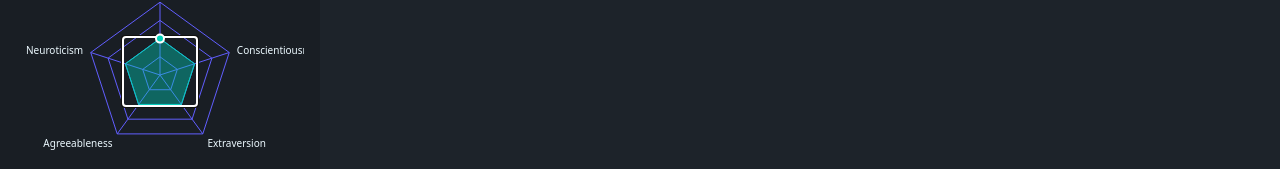
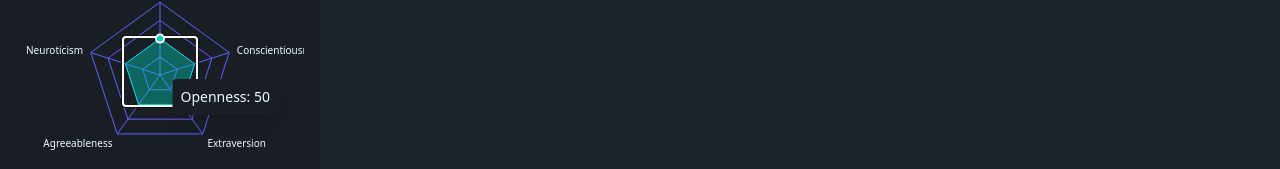
Before and after one commit to TerjeBallestad/lifelines-prototypes, a React (Vite) app: page / in a window 1280 px wide. Both pictures are taken after a click on the element 160 px from the left and 594 px from the top of the page. Shown: the part 519-688 px from the top of the page. Built offline with nearby package versions, Linux system fonts and the light colour scheme.

Commit message:
radar tooltip

```diff
--- a/src/components/CapacitiesRadar.tsx
+++ b/src/components/CapacitiesRadar.tsx
@@ -6,6 +6,8 @@ import {
   PolarRadiusAxis,
   Radar,
   ResponsiveContainer,
+  Tooltip,
+  type TooltipContentProps,
 } from 'recharts';
 import type { Capacities } from '../entities/types';
 
@@ -26,8 +28,22 @@ export const CapacitiesRadar = observer(function CapacitiesRadar({
     { trait: 'Regulation', value: capacities.emotionalRegulation },
   ];
 
+  const CustomTooltip = ({ payload }: TooltipContentProps<number, string>) => {
+    if (payload && payload.length) {
+      const data = payload[0].payload;
+      return (
+        <div className="bg-base-200 p-2 rounded shadow-lg text-sm">
+          <p>
+            {data.trait}: {data.value}
+          </p>
+        </div>
+      );
+    }
+    return null;
+  };
+
   return (
-    <div className="w-full h-48 text-accent">
+    <div className="w-full h-48 ">
       <ResponsiveContainer width="100%" height="100%">
         <RadarChart data={data}>
           <PolarGrid stroke="var(--color-primary)" />
@@ -47,6 +63,7 @@ export const CapacitiesRadar = observer(function CapacitiesRadar({
             fill="var(--color-accent)"
             fillOpacity={0.4}
           />
+          <Tooltip content={CustomTooltip} />
         </RadarChart>
       </ResponsiveContainer>
     </div>
--- a/src/components/PersonalityRadar.tsx
+++ b/src/components/PersonalityRadar.tsx
@@ -6,6 +6,8 @@ import {
   PolarRadiusAxis,
   Radar,
   ResponsiveContainer,
+  Tooltip,
+  type TooltipContentProps,
 } from 'recharts';
 import type { Personality } from '../entities/types';
 
@@ -24,6 +26,20 @@ export const PersonalityRadar = observer(function PersonalityRadar({
     { trait: 'Agreeableness', value: personality.agreeableness },
     { trait: 'Neuroticism', value: personality.neuroticism },
   ];
+
+  const CustomTooltip = ({ payload }: TooltipContentProps<number, string>) => {
+    if (payload && payload.length) {
+      const data = payload[0].payload;
+      return (
+        <div className="bg-base-200 p-2 rounded shadow-lg text-sm">
+          <p>
+            {data.trait}: {data.value}
+          </p>
+        </div>
+      );
+    }
+    return null;
+  };
 
   return (
     <div className="w-full h-48">
@@ -46,6 +62,7 @@ export const PersonalityRadar = observer(function PersonalityRadar({
             fill="var(--color-accent)"
             fillOpacity={0.4}
           />
+          <Tooltip content={CustomTooltip} />
         </RadarChart>
       </ResponsiveContainer>
     </div>
```
